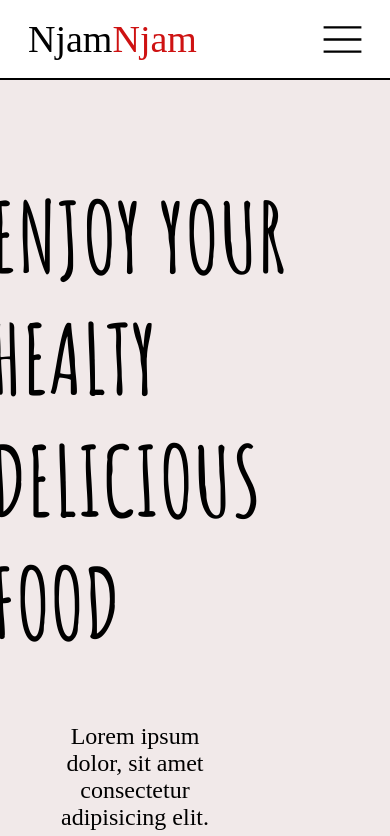
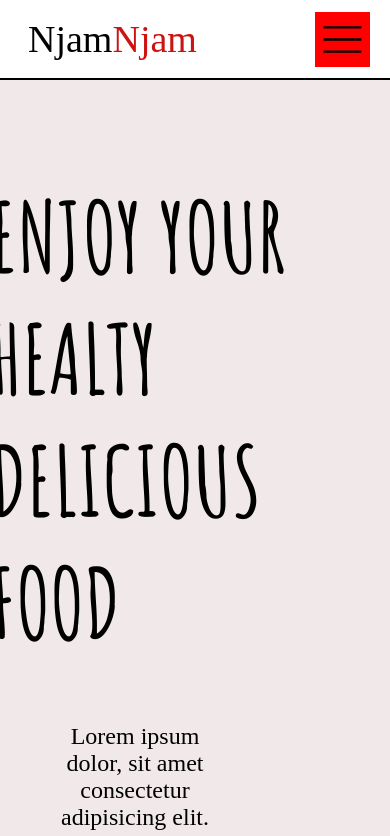
Before and after one commit to sasanedicbn/Landing-page, a website built with Vite: page Landing page/index.html in a window 390 px wide. Both pictures are taken after a click on the element 342 px from the left and 39 px from the top of the page. Shown: the top 836 px of the page. Built offline with nearby package versions, Linux system fonts and the light colour scheme.

Commit message:
Create event listener and connect script with html

```diff
--- a/Landing page/index.html
+++ b/Landing page/index.html
@@ -53,6 +53,7 @@
     </div>
 
   </header>
+  <script src="script.js"></script>
 </body>
 
 </html>
--- a/Landing page/script.js
+++ b/Landing page/script.js
@@ -1 +1,6 @@
 const burger = document.querySelector(".burger");
+const navElements = document.querySelector("ul");
+
+burger.addEventListener("click", function () {
+  burger.style.backgroundColor = "red";
+});
```
Also changed, not shown: Landing page/style.css (line endings or trailing spaces).
